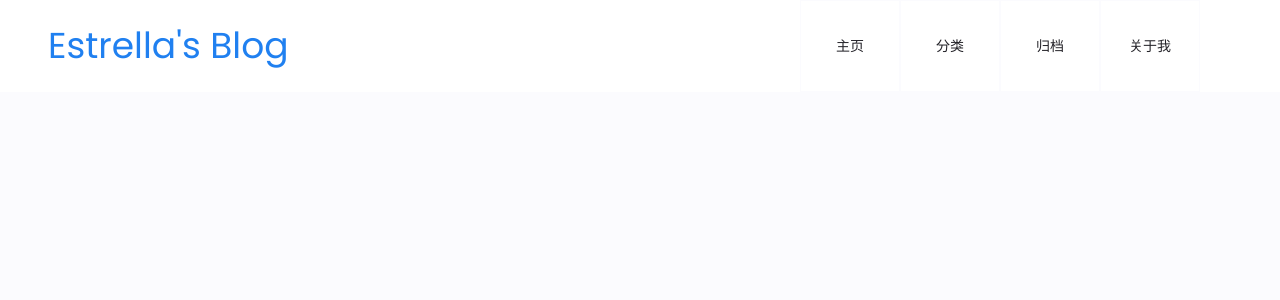
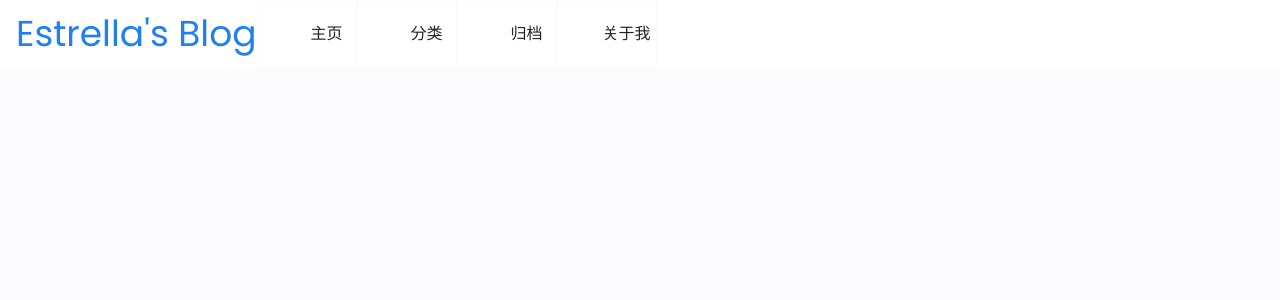
Before and after one commit to estrella-0309/blog, a Vue app in the folder client/: page / in a window 1280 px wide. Shown: the top 300 px of the page. Built offline with nearby package versions, Linux system fonts and the light colour scheme; a small style sheet from the web is missing.

Commit message:
调节代码结构

```diff
--- a/client/src/components/header/index.vue
+++ b/client/src/components/header/index.vue
@@ -38,7 +38,6 @@
       </div>
 
       <div class="nav__btns">
-        <a href="#" class="nav__logo">Estrella's Blog</a>
         <i class="iconfont change-theme" :class="theme === 'lighting' ? ' icon-dark' : 'icon-light'" id="nav-close"
           @click="changetheme()"></i>
 
@@ -137,7 +136,7 @@ const ChangeIconToSearch = () => {
   }
 
   .nav__btns {
-    margin-right: var(--mb-2);
+    margin-right: var(--mb-0-5);
     height: 100%;
     display: flex;
     align-items: center;
@@ -178,42 +177,15 @@ const ChangeIconToSearch = () => {
   gap: 1.5rem;
 }
 
-@media screen and (max-width:725px) {
-  .nav__menu {
-    position: fixed;
-    top: -100%;
-    left: 0;
-    width: 100%;
-    background-color: var(--body-color);
-    padding: 2rem 1.5rem 2rem;
-    box-shadow: 0 -1px 4px rgba(0, 0, 0, .15);
-    border-radius: 1.5rem 1.5rem 0 0;
-    transition: .5s;
-  }
-
-  .nav {
-
-    .nav__logo {
-      display: none;
-    }
+.nav__close {
+  position: absolute;
+  right: 1.3rem;
+  bottom: .5rem;
+  font-size: 1rem;
+  cursor: pointer;
 }
 
 
-  .nav__btns {
-    justify-content: flex-end;
-    margin-right: var(--mb-2);
-
-    .nav__logo {
-      display: block;
-      order: -1;
-      font-size: var(--h3-font-size);
-      margin-left: 10px;
-      margin-right: auto;
-    }
-
-
-  }
-}
 
 .nav__list {
   grid-template-columns: repeat(2, 1fr);
@@ -245,127 +217,121 @@ const ChangeIconToSearch = () => {
 
 }
 
-.nav__close {
-  position: absolute;
-  right: 1.3rem;
-  bottom: .5rem;
-  font-size: 1rem;
-  cursor: pointer;
+@media screen and (max-width:499px) {
+  .nav {
+    display: flex;
+    justify-content: space-between;
+
+    .nav__logo {
+      font-size: var(--h2-font-size);
+      margin-left: var(--mb-1);
     }
 
-.show-menu {
-  top: 0;
+    .nav__menu {
+      position: fixed;
+      top: -100%;
+      left: 0;
+      width: 100%;
+      background-color: var(--body-color);
+      padding: 2rem 1.5rem 2rem;
+      box-shadow: 0 -1px 4px rgba(0, 0, 0, .15);
+      border-radius: 1.5rem 1.5rem 0 0;
+      transition: .5s;
     }
 
-@media screen and (max-width: 370px) {
-
-  .nav {
-
     .nav__btns {
-      .nav__logo {
-        font-size: var(--small-font-size);
+      justify-content: flex-end;
+      margin-right: var(--mb-0-5);
     }
   }
 }
 
 
-  .nav__menu {
-    padding: 2rem .25rem 4rem;
-  }
 
-  .nav__list {
-    column-gap: 0;
-  }
-}
+@media screen and (min-width: 500px) {
+  .nav {
+    height: calc(var(--header-height));
+    display: flex;
+    justify-content: space-between;
 
-
-
-@media screen and (min-width: 568px) {
-  .nav {
+    .nav__left {
+      display: flex;
+      justify-content: start;
+      height: 100%;
 
       .nav__logo {
-      font-size: var(--h3-font-size);
-
+        font-size: var(--h2-font-size);
+      }
     }
 
     .nav__menu {
       height: 100%;
-      width: 400px;
+      width: 200px;
 
       .nav__list {
         height: 100%;
         gap: 0;
         column-gap: 0 !important;
+        grid-template-columns: 0;
+        display: flex;
 
         .nav__item {
           height: 100%;
           width: 100px;
           border: 1px solid var(--body-color);
           margin: auto 0;
+
         }
 
         .nav__link {
-          vertical-align: center;
-        }
+          display: flex;
         }
       }
 
+      .nav__close {
+        display: none;
+      }
+    }
+
+    .nav__btns {
+      flex: 1;
+      justify-content: flex-end;
+
+      .nav__toggle {
+        display: none;
+      }
+    }
 
   }
+}
 
-  @media screen and (min-width: 725px) {
+@media screen and (min-width: 800px) {
   .nav {
     .nav__left {
-        display: flex;
-        flex: 5;
-        justify-content: space-between;
-        height: 100%;
+      margin-left: var(--mb-1);
 
       .nav__logo {
-          margin-left: var(--mb-3);
         font-size: var(--h1-font-size);
       }
     }
 
+    .nav__menu {
+      width: 500px;
 
 
-      .nav__btns {
-        .nav__logo {
-          display: none
-        }
-      }
+      .nav__item {
+        .nav__link {
+          margin-left: var(--mb-1);
+          width: 100%;
+          height: 100%;
+          display: flex;
+          justify-content: center;
+          align-items: center;
+          flex-direction: row !important;
+          font-size: var(--normal-font-size);
 
-    }
-
-    .body {
-      margin: 0;
-    }
-
-    .nav {
-      display: flex;
-      justify-content: space-between;
-
-    }
-
-
-    .header {
-      .nav {
-        height: calc(var(--header-height) + 1.5rem);
-        column-gap: 1rem;
-
-        .nav__close,
-        .nav__toggle {
-          display: none;
-        }
-
-        .nav__list {
-          display: flex;
-
-          .nav__link {
-            // flex-direction: row;
-            height: 100%;
-            align-items: center;
-            justify-content: center;
+          p {
+            margin-left: var(--mb-0-5);
           }
         }
       }
@@ -373,25 +339,49 @@ const ChangeIconToSearch = () => {
   }
 }
 
+@media screen and (max-width: 400px) {
+  .nav {
+
+    .nav__logo {
+      font-size: var(--h3-font-size);
+    }
+
+    .nav__menu {
+      padding: 2rem .25rem 4rem;
+
+      .nav__list {
+        column-gap: 0;
+      }
+    }
+
+    .nav__btns {
+      margin-right: 0 !important;
+
+      .iconfont {
+        font-size: var(--normal-font-size);
+      }
+    }
+  }
+
+}
+
 @media screen and (max-width: 310px) {
   .nav {
+    .nav__logo {
+      font-size: var(--small-font-size);
+    }
 
     .nav__btns {
-      margin-right: 0;
+      margin-right: 0 !important;
 
       .iconfont {
-        font-size: var(--smaller-font-size);
-      }
-
-      .nav__logo {
-        font-size: var(--smaller-font-size);
-      }
-
-      .nav__toggle {
-        // height: 100%;
-
+        font-size: var(--small-font-size);
       }
     }
   }
 }
+
+.show-menu {
+  top: 0 !important;
+}
 </style>
```
Lines whose indentation alone changed are shown as unchanged.
